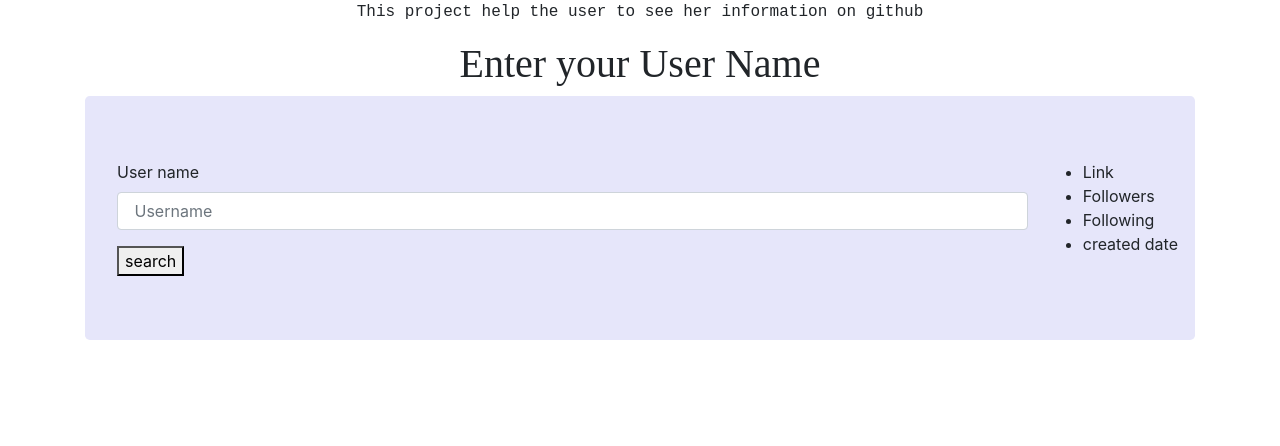
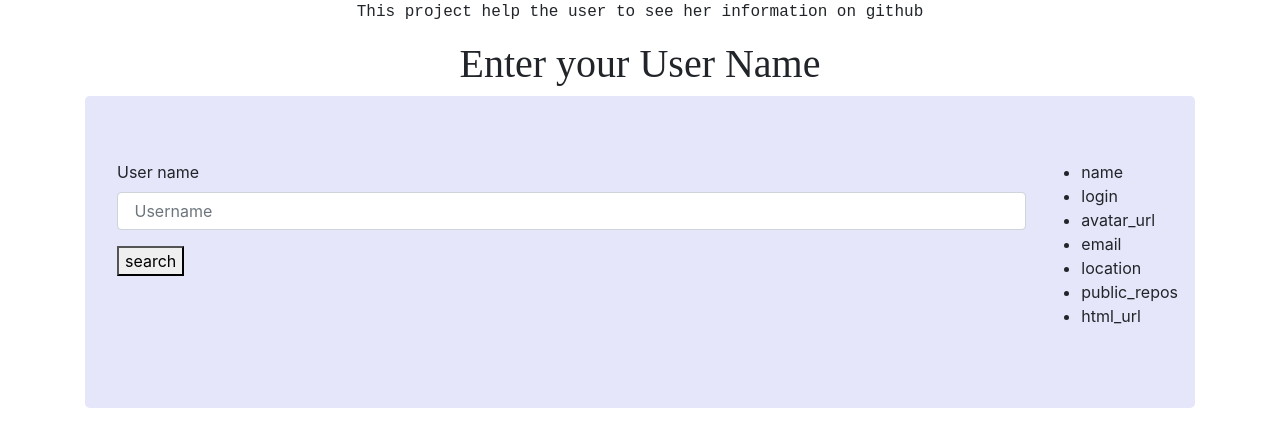
Before and after one commit to mazimpakar/Github, an Angular app: page / in a window 1280 px wide. Shown: the top 446 px of the page. Built offline with nearby package versions, Linux system fonts and the light colour scheme.

Commit message:
add form

```diff
--- a/src/app/github-form/github-form.component.html
+++ b/src/app/github-form/github-form.component.html
@@ -20,10 +20,13 @@
         </form>
       </div>
       <ul>
-        <li>Link</li>
-        <li>Followers</li>
-        <li>Following</li>
-        <li>created date</li>
+        <li>name</li>
+        <li>login</li>
+        <li>avatar_url</li>
+        <li>email</li>
+        <li>location</li>
+        <li>public_repos</li>
+        <li>html_url</li>
       </ul>
     </div>
   </div>
--- a/src/app/github-form/github-form.component.ts
+++ b/src/app/github-form/github-form.component.ts
@@ -10,7 +10,7 @@ export class GithubFormComponent implements OnInit {
   submitSearch(name) {
     console.log(name);
     this.GithubService.getProfileInfo(name);
-    this.repoService.getReposInfo(name);
+    this.repoService.getRepoInfo(name);
   }
   constructor(
     private GithubService: GithubService,
--- a/src/app/services/github.service.ts
+++ b/src/app/services/github.service.ts
@@ -34,22 +34,22 @@ export class GithubService {
       this.http
         .get<ApiResponse>(environment.apiUrl + username + environment.apikey)
         .toPromise()
-        .then(profile => {
-          this.user.name = profile.name;
-          this.user.login = profile.login;
-          this.user.avatar_url = profile.avatar_url;
-          this.user.email = profile.email;
-          this.user.location = profile.location;
-          this.user.public_repos = profile.public_repos;
-          this.user.html_url = profile.html_url;
+        .then(github => {
+          this.user.name = github.name;
+          this.user.login = github.login;
+          this.user.avatar_url = github.avatar_url;
+          this.user.email = github.email;
+          this.user.location = github.location;
+          this.user.public_repos = github.public_repos;
+          this.user.html_url = github.html_url;
 
-          console.log(profile);
+          console.log(github);
           resolve();
         });
     });
     return promise;
   }
-  getReposInfo(username) {
+  getRepoInfo(username) {
     interface ApiResponse {
       name: string;
       homepage: string;
--- a/src/environments/environment.ts
+++ b/src/environments/environment.ts
@@ -5,8 +5,8 @@
 export const environment = {
   production: false,
   apiUrl: "https://api.github.com/users/",
-  apikey: "?access_token=9acfd9645787300d7fe3b75af3896ece0f980795",
-  apiRepokey: "repos?access_token=9acfd9645787300d7fe3b75af3896ece0f980795"
+  apikey: "?access_token=6c9f4f3c7dba04ca28f3ed61428b541b6e07608d",
+  apiRepokey: "repos?access_token=6c9f4f3c7dba04ca28f3ed61428b541b6e07608d"
 };
 
 /*
```
